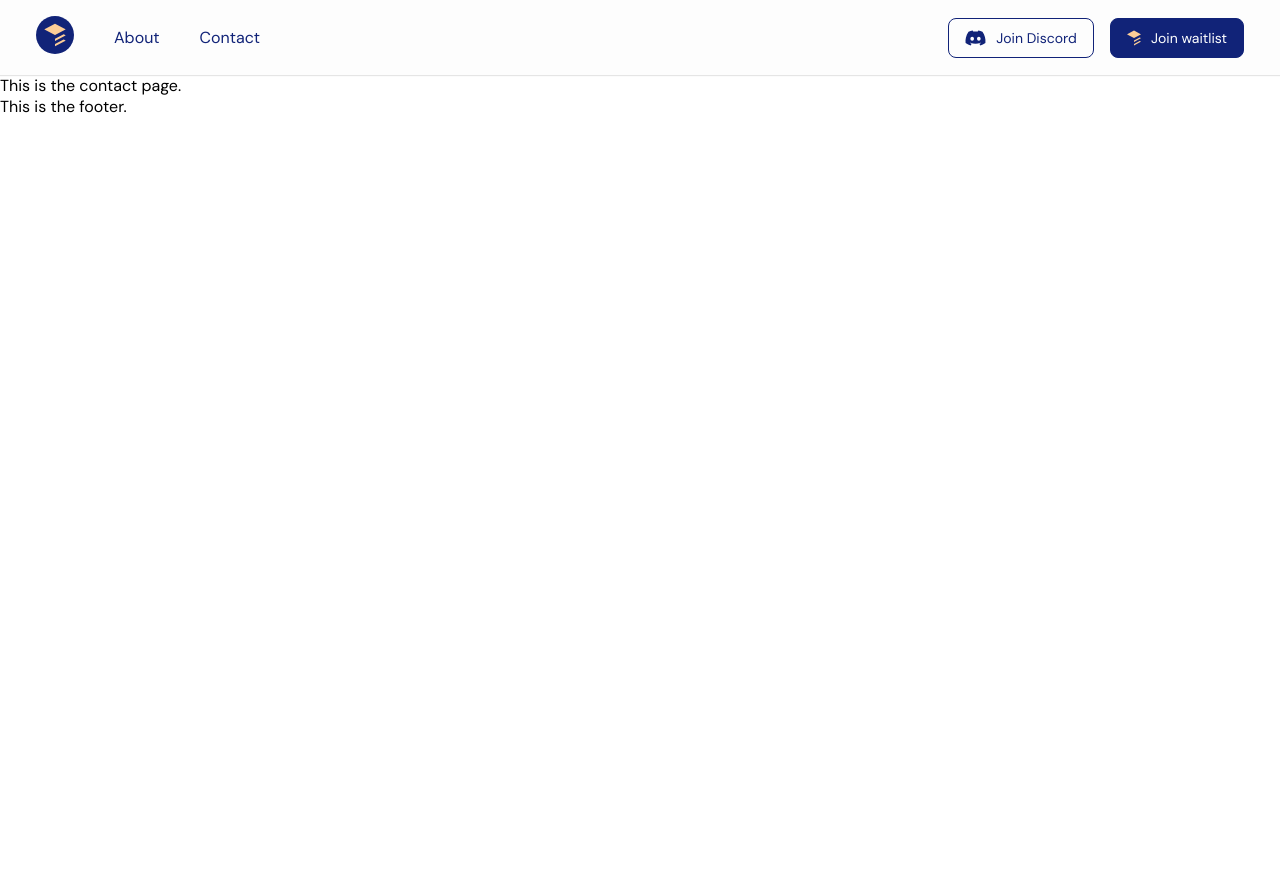
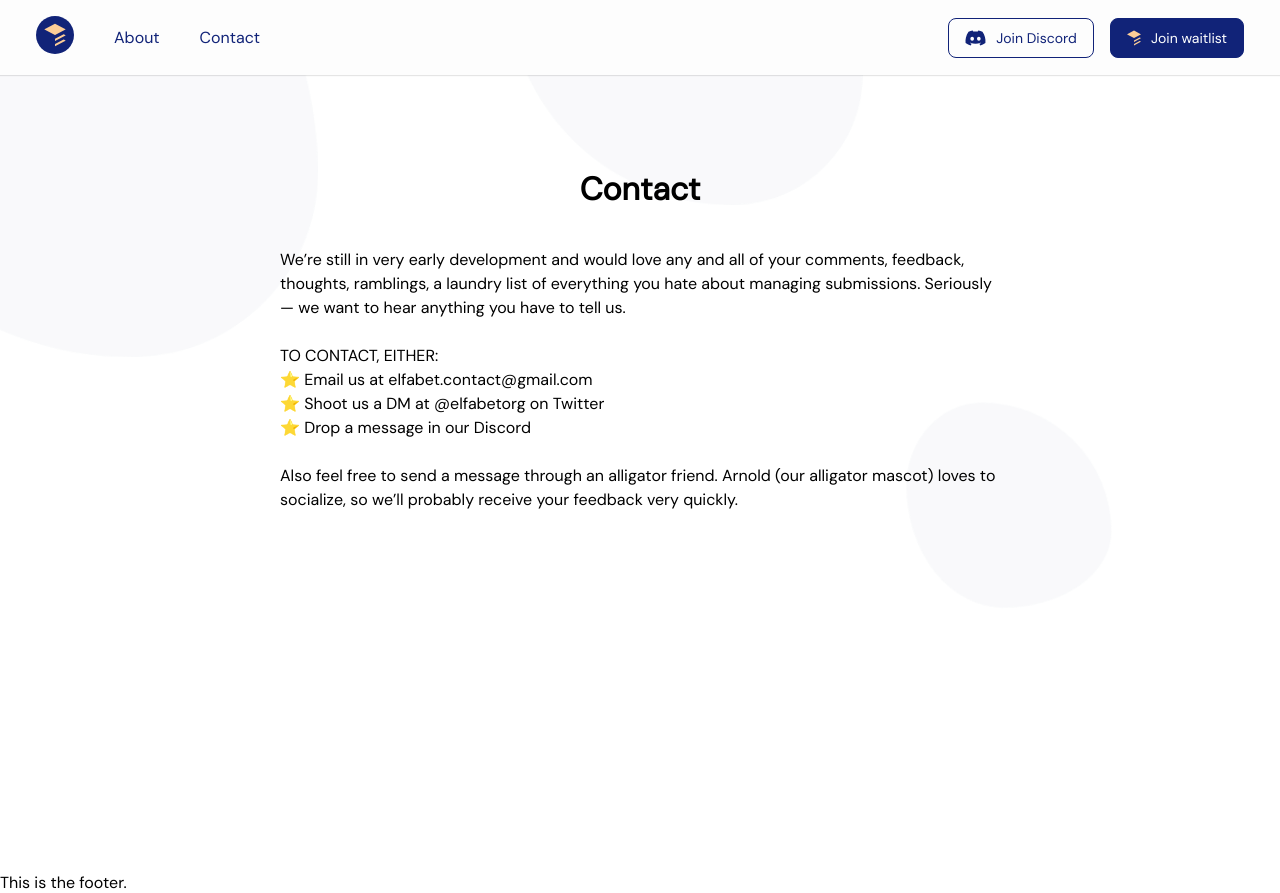
Before and after one commit to elfabetorg/elfabet, a SvelteKit app: page /contact in a window 1280 px wide. Before the commit the page ends 800 px from the top, so only its background shows below. Built offline with nearby package versions, Linux system fonts and the light colour scheme.

Commit message:
finish contact page

```diff
--- a/src/app.html
+++ b/src/app.html
@@ -3,6 +3,7 @@
 	<head>
 		<meta charset="utf-8" />
 		<link rel="icon" href="%sveltekit.assets%/favicon.png" />
+		<!-- TODO import the bold version. for some reason not working -->
 		<link href='https://fonts.googleapis.com/css?family=DM Sans' rel='stylesheet'>
 		<meta name="viewport" content="width=device-width" />
 		%sveltekit.head%
@@ -22,6 +23,7 @@
 		}
 		:root {
 			--accent: #112378;
+			--gray: #F6F7F9;
 		}
 		/* TODO make discord and waitlist button components */
 		/* Button styling */
--- /dev/null
+++ b/src/routes/(landing)/Blobs.svelte
@@ -0,0 +1,63 @@
+<div class="blobs">
+	<div class="shape-blob"></div>
+	<div class="shape-blob one"></div>
+	<div class="shape-blob two"></div>
+</div>
+
+<style>
+	.shape-blob {
+		background: var(--gray);
+		height: 200px;
+		width: 200px;
+		border-radius: 30% 50% 20% 40%;
+			animation:
+			transform 20s ease-in-out infinite both alternate,
+			movement_one 40s ease-in-out infinite both;
+		opacity:.7;
+		position: absolute;
+		left: 70%;
+		top: 50%;
+	}
+	.shape-blob.one{
+		height: 500px;
+		width: 500px;
+		left: -200px;
+		top: -150px;
+		transform: rotate(-180deg);
+		animation: transform 30s ease-in-out infinite both alternate, movement_two 60s ease-in-out infinite both;
+	}
+
+	.shape-blob.two{
+		height: 350px;
+		width: 350px;
+		left: 500px;
+		top: -150px;
+		transform: rotate(-180deg);
+		animation: transform 30s ease-in-out infinite both alternate, movement_two 60s ease-in-out infinite both;
+	}
+
+	@keyframes transform
+	{
+			0%,
+		100% { border-radius: 33% 67% 70% 30% / 30% 30% 70% 70%; }
+		20% { border-radius: 37% 63% 51% 49% / 37% 65% 35% 63%; }
+		40% { border-radius: 36% 64% 64% 36% / 64% 48% 52% 36%; }
+		60% { border-radius: 37% 63% 51% 49% / 30% 30% 70% 70%; }
+		80% { border-radius: 40% 60% 42% 58% / 41% 51% 49% 59%; }
+	}
+
+
+	@keyframes movement_one
+	{
+			0%,
+		100% { transform: none; }
+		50% { transform: translate(50%, 20%) rotateY(10deg) scale(1.2); }
+	}
+
+	@keyframes movement_two
+	{
+			0%,
+		500% { transform: none; }
+		50% { transform: translate(50%, 20%) rotate(-200deg) scale(1.2);}
+	}
+</style>
--- a/src/routes/(landing)/contact/+page.svelte
+++ b/src/routes/(landing)/contact/+page.svelte
@@ -1,11 +1,38 @@
 <script>
-
+	import Blobs from "../Blobs.svelte";
 </script>
 
 <div id="contact">
-	This is the contact page.
+	<h1>Contact</h1>
+	<p>
+		We’re still in very early development and would love any and all of your comments, feedback, thoughts, ramblings, a laundry list of everything you hate about managing submissions. Seriously — we want to hear anything you have to tell us.
+
+TO CONTACT, EITHER:
+⭐ ️Email us at elfabet.contact@gmail.com
+⭐ ️Shoot us a DM at @elfabetorg on Twitter
+⭐️ Drop a message in our Discord
+
+Also feel free to send a message through an alligator friend. Arnold (our alligator mascot) loves to socialize, so we’ll probably receive your feedback very quickly.
+	</p>
+	<Blobs />
 </div>
 
 <style>
-
+	#contact {
+		text-align: center;
+		display: flex;
+		padding-top: 72px;
+		flex-direction: column;
+		align-items: center;
+		height: calc(100vh - var(--nav-height));
+	}
+	p {
+		white-space: pre-wrap;
+		max-width: 720px;
+		text-align: left;
+		line-height: 24px;
+	}
+	h1, p {
+		z-index: 2;
+	}
 </style>
```
